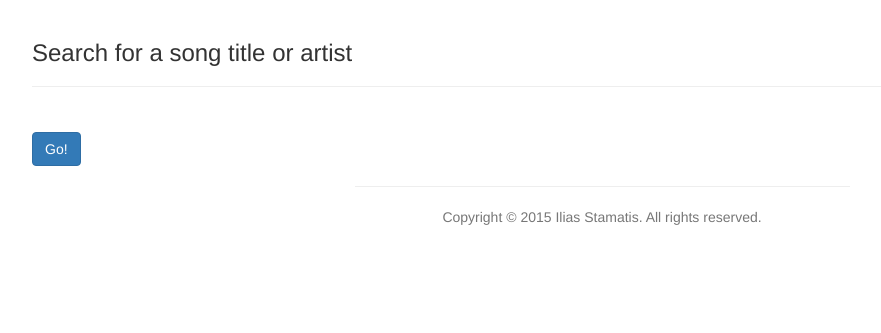
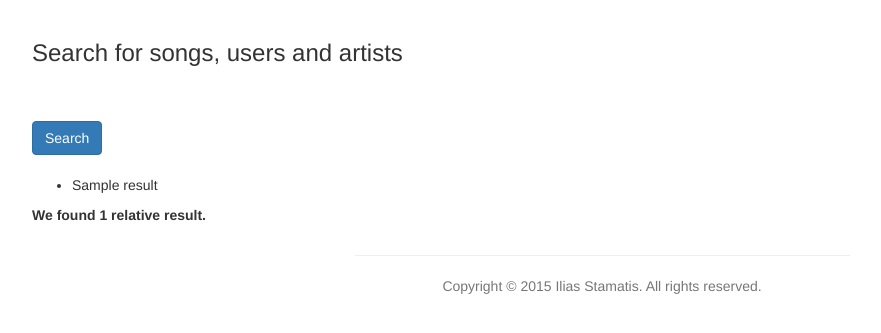
Before and after one commit to ilstam/guitarchords, a Django app: template chords/templates/chords/search.html in a window 1280 px wide. Shown: the part 52-385 px from the top of the page, without its empty margins (38-919 px from the left). Run offline with Django 3.2, Linux system fonts and the light colour scheme; the template is opened without the code that fills it: most values are stand-ins (such as "Sample title", 1, 10 or a date in 2020); some libraries are stand-ins or nearby versions.

Commit message:
display some search results

```diff
--- a/chords/templates/chords/search.html
+++ b/chords/templates/chords/search.html
@@ -5,14 +5,13 @@
 
 {% block body_block %}
 
-{% if query %}
-    <h3>Search results for "{{ query }}"...</h3>
-{% else %}
-    <h3>Search for a song title or artist</h3>
+{% if not query %}
+    <h3>Search for songs, users and artists</h3>
+    <br />
 {% endif %}
-<hr />
 
 <form id="search_form" class="form-inline" action="{% url 'chords:search' %}" method="get">
+
     {% for field in form.visible_fields %}
         <div class="form-group">
             <label for="{{ field.auto_id }}">{{ field.label }}</label>
@@ -21,21 +20,20 @@
     {% endfor %}
     <div class="form-group">
         <label id="submit_label">Go</label>
-        <button type="submit" class="btn btn-primary">{% trans 'Go!' %}</button>
+        <button type="submit" class="btn btn-primary">{% trans 'Search' %}</button>
     </div>
 </form>
+<br />
 
-{% comment %}
 {% if results %}
     <ul>
-    {% for song in results %}
-    <li><a href="{% url 'chords:song' song.slug %}">{{ song.full_title }}</a></li>
+    {% for result in results %}
+        <li>{{ result }}</li>
     {% endfor %}
     </ul>
-    <p><strong>We found {{ results_count }} relative result{{ results_count|pluralize }}.</strong></p>
+    <p><strong>We found {{ results.count }} relative result{{ results.count|pluralize }}.</strong></p>
 {% elif query %}
     <p><strong>No results found.</strong></p>
 {% endif %}
-{% endcomment %}
 
 {% endblock %}
--- a/chords/views.py
+++ b/chords/views.py
@@ -74,10 +74,11 @@ def search(request):
 
             if tabs == SearchForm.CHORDS_ONLY:
                 results = results.filter(tabs=False)
-        # else:
+        else:
+            results = User.objects.all()
             # results = User.objects.filter(slug__contains=keyword_slug, published=True)
 
-        context['results'] = results
+        context.update({'results' : results, 'query' : keywords})
 
     return render(request, 'chords/search.html', context)
 
```
